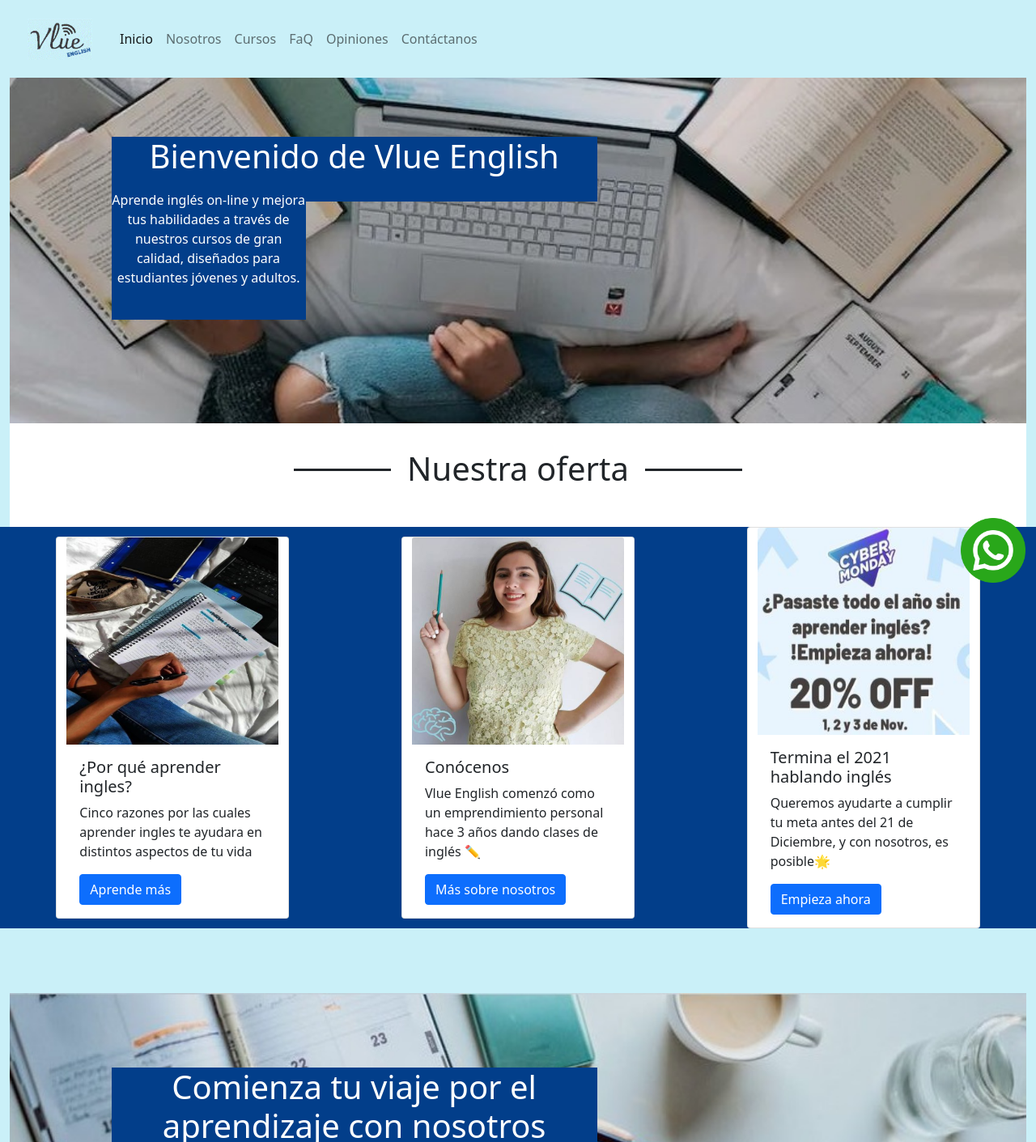
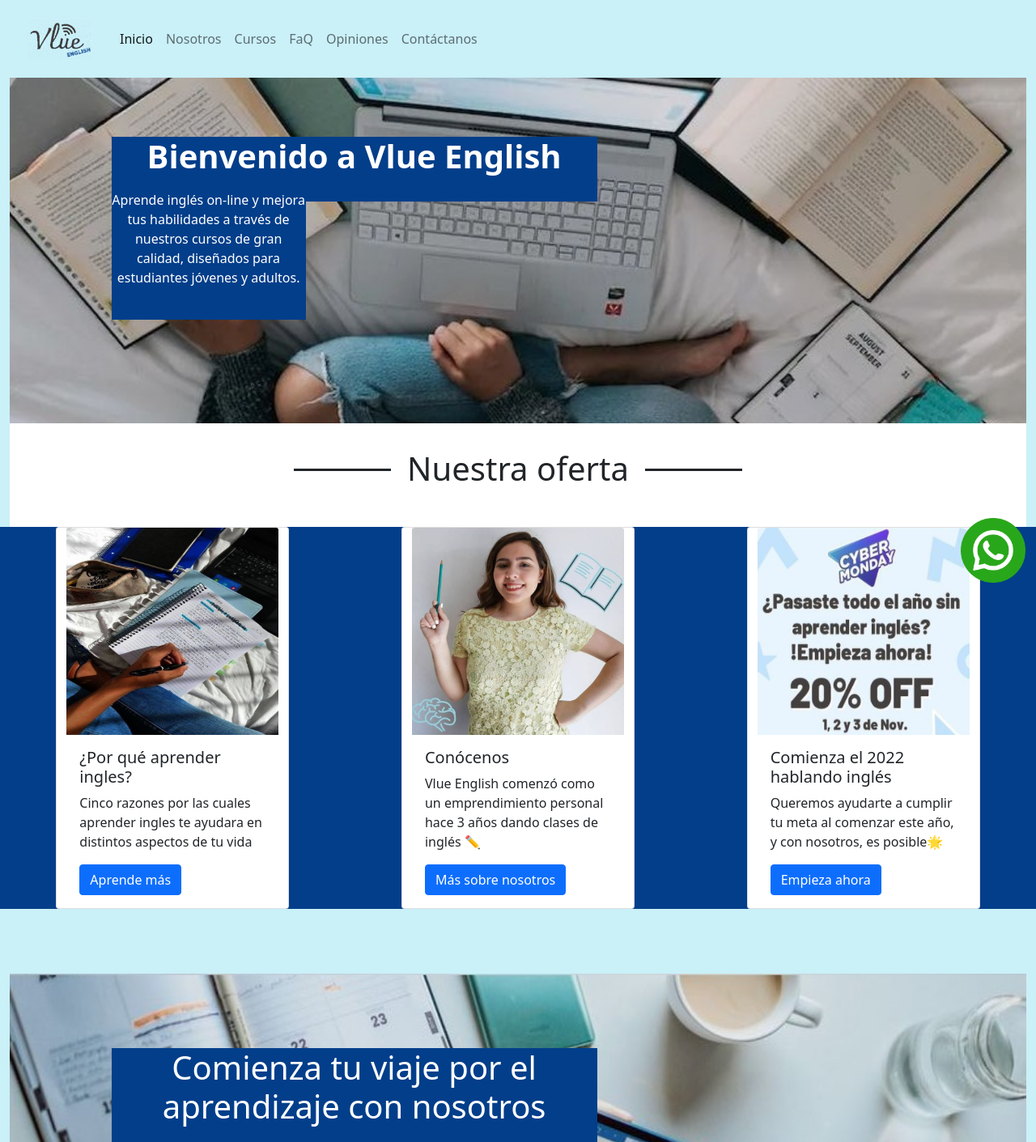
Before and after one commit to cecetorres/Idea-Torres-Segunda-entrega, a website: page Index.html in a window 1280 px wide. Shown: the top 1411 px of the page at 81% size. Drawn offline with nearby package versions, Linux system fonts and the light colour scheme.

Commit message:
Ultimos cambios

```diff
--- a/Index.html
+++ b/Index.html
@@ -11,7 +11,11 @@
     <!-- LINK A LIBRERIA ANIM -->
     <link href="https://unpkg.com/aos@2.3.1/dist/aos.css" rel="stylesheet">
     <link rel="shortcut icon" href="imágenes/Favicon VLue.jpg">
-    <title>Vlue_English</title>
+    <!-- PALABRAS CLAVE -->
+    <meta name="keywords" content="cursos,inglés, on-line,Vlue, English">
+    <!-- DESCRIPTION -->
+    <meta name="description" content="Bienvenido a Vlue English, Aprende inglés on-line, clases de inglés,cursos de gran calidad">
+    <title>Vlue_English | Inicio</title>
 </head>
 <body>
     <a id="ancla"></a>
@@ -40,7 +44,7 @@
         <div data-aos="zoom-out-down" class="contenedor">
             <img class="fondo-1" src="imágenes/posibles imagenes/intento.jpg"></a>
             <div>
-                <h1 class="titulo-encima">Bienvenido de Vlue English</h1>
+                <h1 class="titulo-encima"> <strong>Bienvenido a Vlue English</strong></h1>
                 <p class="texto-encima">Aprende inglés on-line y mejora tus habilidades a través de nuestros cursos de gran calidad, diseñados para estudiantes jóvenes y adultos.</p>
             </div>
         </div>
@@ -67,8 +71,8 @@
             <div class="card" style="width: 18rem;">
                 <img src="imágenes/promociones.JPG" data-aos="zoom-in" class="card-img-top alto" alt="...">
                 <div class="card-body">
-                    <h5 class="card-title">Termina el 2021 hablando inglés</h5>
-                    <p class="card-text">Queremos ayudarte a cumplir tu meta antes del 21 de Diciembre, y con nosotros, es posible🌟</p>
+                    <h5 class="card-title">Comienza el 2022 hablando inglés</h5>
+                    <p class="card-text">Queremos ayudarte a cumplir tu meta al comenzar este año, y con nosotros, es posible🌟</p>
                     <a href="Páginas/Contactanos.html" class="btn btn-primary">Empieza ahora</a>
                 </div>
             </div>
```
Also changed, not shown: Páginas/Contactanos.html (+6 -1 lines), Páginas/Cursos.html (+6 -1 lines), Páginas/FaQ.html (+6 -1 lines), Páginas/Nosotros.html (+6 -1 lines), Páginas/Opiniones.html (+6 -1 lines).
